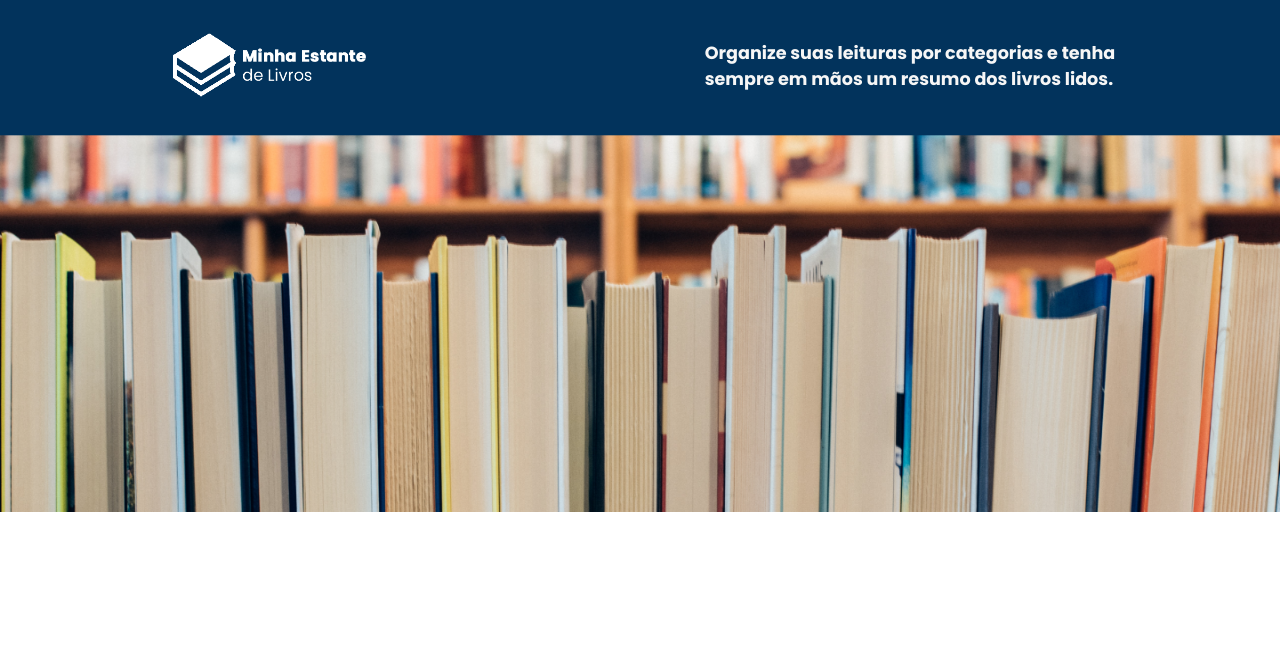
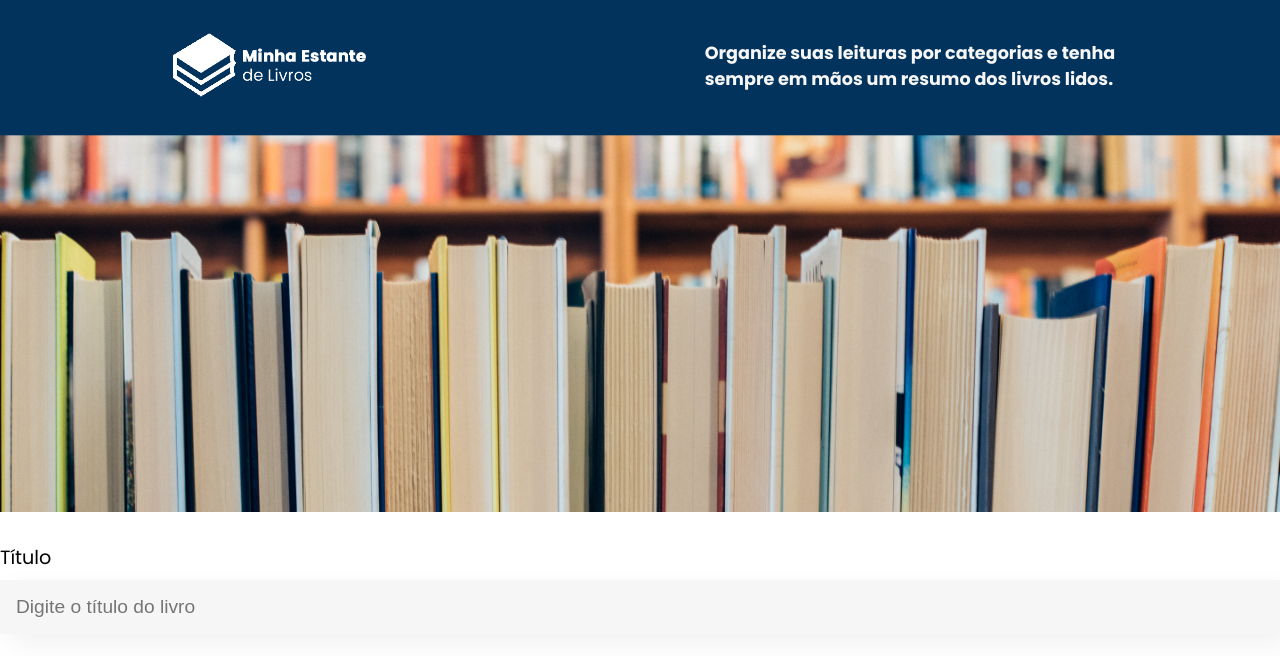
Before and after one commit to Arydiane/projeto-minha-estante-livros, a React (Create React App) app: page / in a window 1280 px wide. Shown: the top 656 px of the page. Built offline with nearby package versions, Linux system fonts and the light colour scheme.

Commit message:
adiciona o componente campo

```diff
--- a/src/App.js
+++ b/src/App.js
@@ -1,11 +1,12 @@
 import Banner from "./componentes/Banner";
+import Campo from "./componentes/Campo";
 import './styles/estilosGlobais.scss';
 
 function App() {
   return (
     <div className="App">
       <Banner />
-
+      <Campo label="Título" type="text" placeholder="Digite o título do livro" obrigatorio={true}/>
     </div>
   );
 }
--- /dev/null
+++ b/src/componentes/Campo/Campo.module.scss
@@ -0,0 +1,21 @@
+@import "../../styles/variaveis";
+
+.campo {
+    margin: 1.5rem 0;
+
+    label {
+        display: block;
+        margin-bottom: 0.5rem;
+        font-size: 1.2rem;
+    }
+
+    input {
+        background-color: $branco;
+        box-shadow: 10px 10px 30px rgba(0, 0, 0, 0.06);
+        width: 100%;
+        border: none;
+        font-size: 1.2rem;
+        padding: 1rem;
+        box-sizing: border-box;
+    }
+}
--- /dev/null
+++ b/src/componentes/Campo/index.jsx
@@ -0,0 +1,11 @@
+import React from 'react'
+import styles from './Campo.module.scss'
+
+export default function Campo({label, type='text', placeholder, obrigatorio=false}) {
+  return (
+    <div className={styles.campo}>
+        <label>{label}</label>
+        <input type={type} placeholder={placeholder} required={obrigatorio}/>
+    </div>
+  )
+}
```
Also changed, not shown: 1 other file (tests, documents, lock files or other folders).
